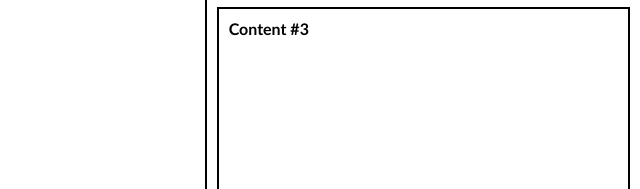
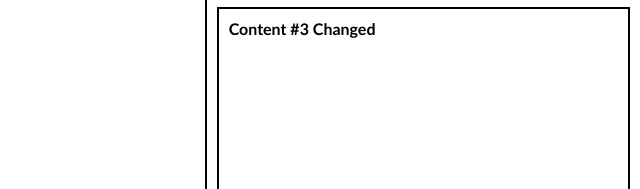
Before and after one commit to Mirciu99/wd-structuredlayoutgrid-htmlcss, a plain HTML site: page index.html in a window 1280 px wide. Shown: the part 373-562 px from the top of the page, 640-1280 px from the left. Drawn offline with Linux system fonts and the light colour scheme.

Commit message:
Something

```diff
--- a/index.html
+++ b/index.html
@@ -19,7 +19,7 @@
             <p>Content #2</p>
         </div>
         <div class="content-small">
-            <p>Content #3</p>
+            <p>Content #3 Changed</p>
         </div>
         <div class="footer">
             <p>Footer</p>
```
Also changed, not shown: 1 other file.
